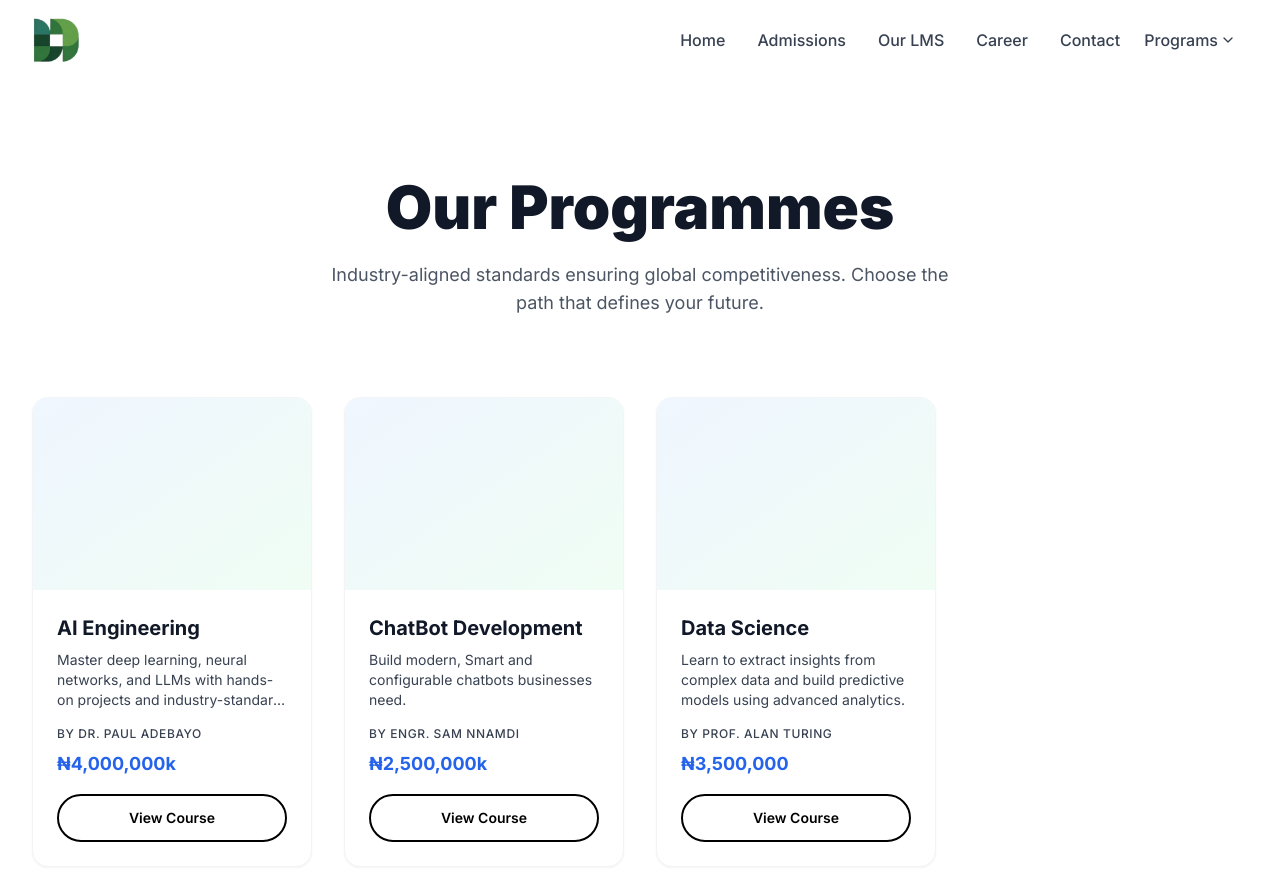
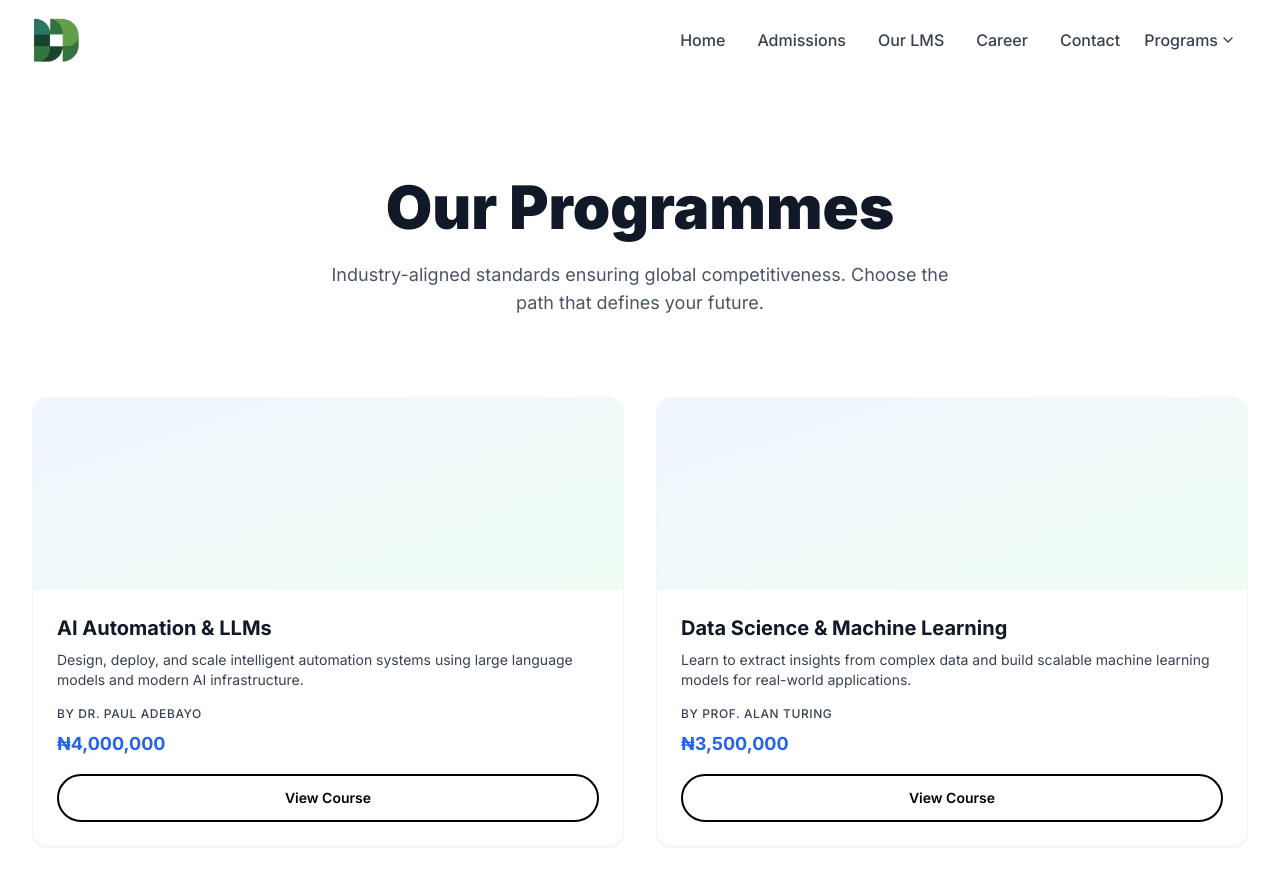
Before and after one commit to Stripe-Edge/DictaHub, a Next.js app: page /programmes in a window 1280 px wide. Shown: the top 880 px of the page. Built offline with nearby package versions, Linux system fonts and the light colour scheme.

Commit message:
Update page.tsx

```diff
--- a/app/programmes/page.tsx
+++ b/app/programmes/page.tsx
@@ -3,20 +3,14 @@ import { CourseCard } from "@/components/cards/CourseCard";
 export default function ProgrammesPage() {
   const programmes = [
     {
-      title: "AI Engineering",
-      description: "Master deep learning, neural networks, and LLMs with hands-on projects and industry-standard tools.",
+      title: "AI Automation & LLMs",
+      description: "Design, deploy, and scale intelligent automation systems using large language models and modern AI infrastructure.",
       instructor: "Dr. Paul Adebayo",
-      price: "₦4,000,000k"
+      price: "₦4,000,000"
     },
     {
-      title: "ChatBot Development",
-      description: "Build modern, Smart and configurable chatbots businesses need.",
-      instructor: "Engr. Sam Nnamdi",
-      price: "₦2,500,000k"
-    },
-    {
-      title: "Data Science",
-      description: "Learn to extract insights from complex data and build predictive models using advanced analytics.",
+      title: "Data Science & Machine Learning",
+      description: "Learn to extract insights from complex data and build scalable machine learning models for real-world applications.",
       instructor: "Prof. Alan Turing",
       price: "₦3,500,000"
     },
@@ -33,7 +27,8 @@ export default function ProgrammesPage() {
             Industry-aligned standards ensuring global competitiveness. Choose the path that defines your future.
           </p>
         </div>
-        <div className="grid grid-cols-1 sm:grid-cols-2 lg:grid-cols-4 gap-4 sm:gap-6 lg:gap-8">
+
+        <div className="grid grid-cols-1 sm:grid-cols-2 gap-6 lg:gap-8">
           {programmes.map((p) => (
             <CourseCard
               key={p.title}
```
